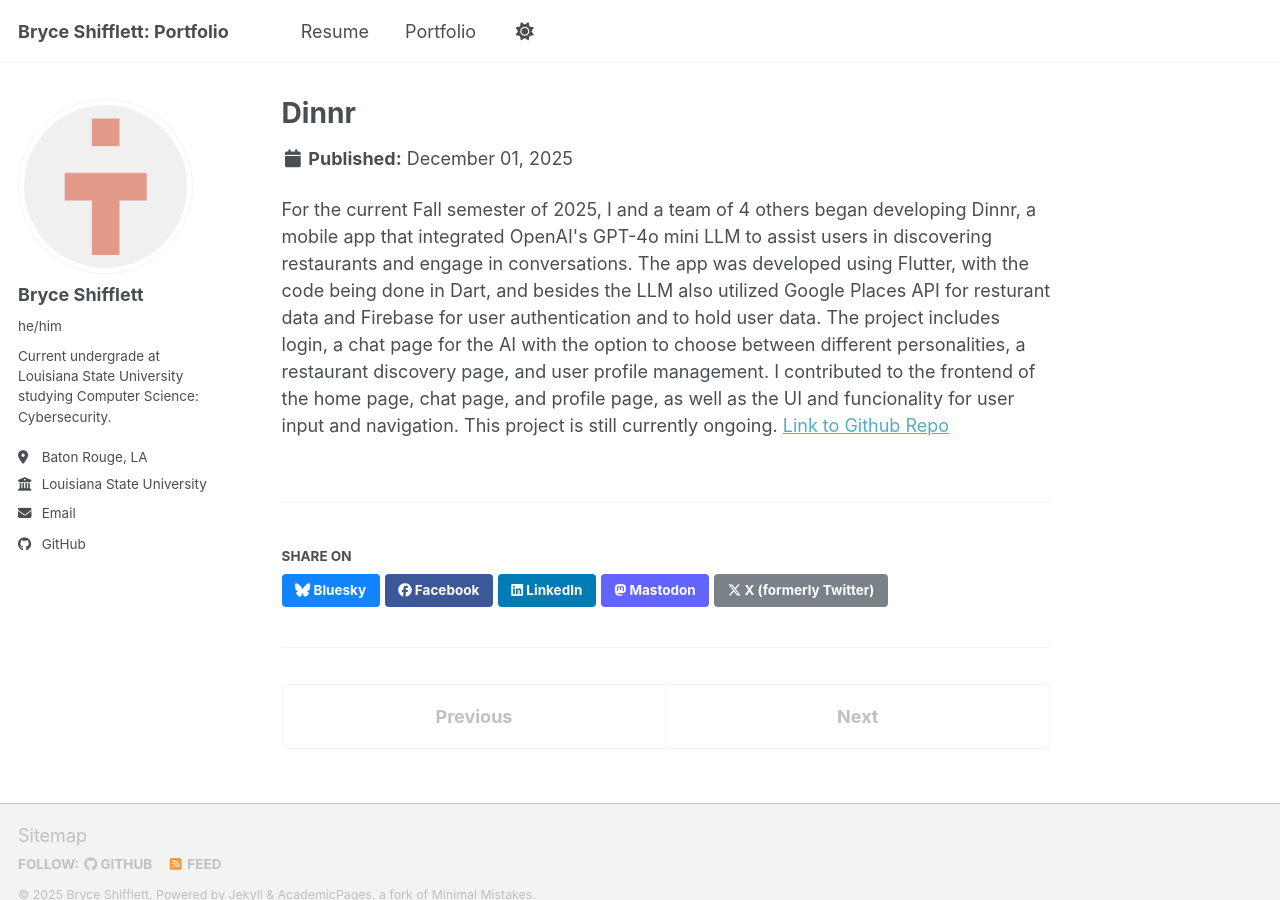
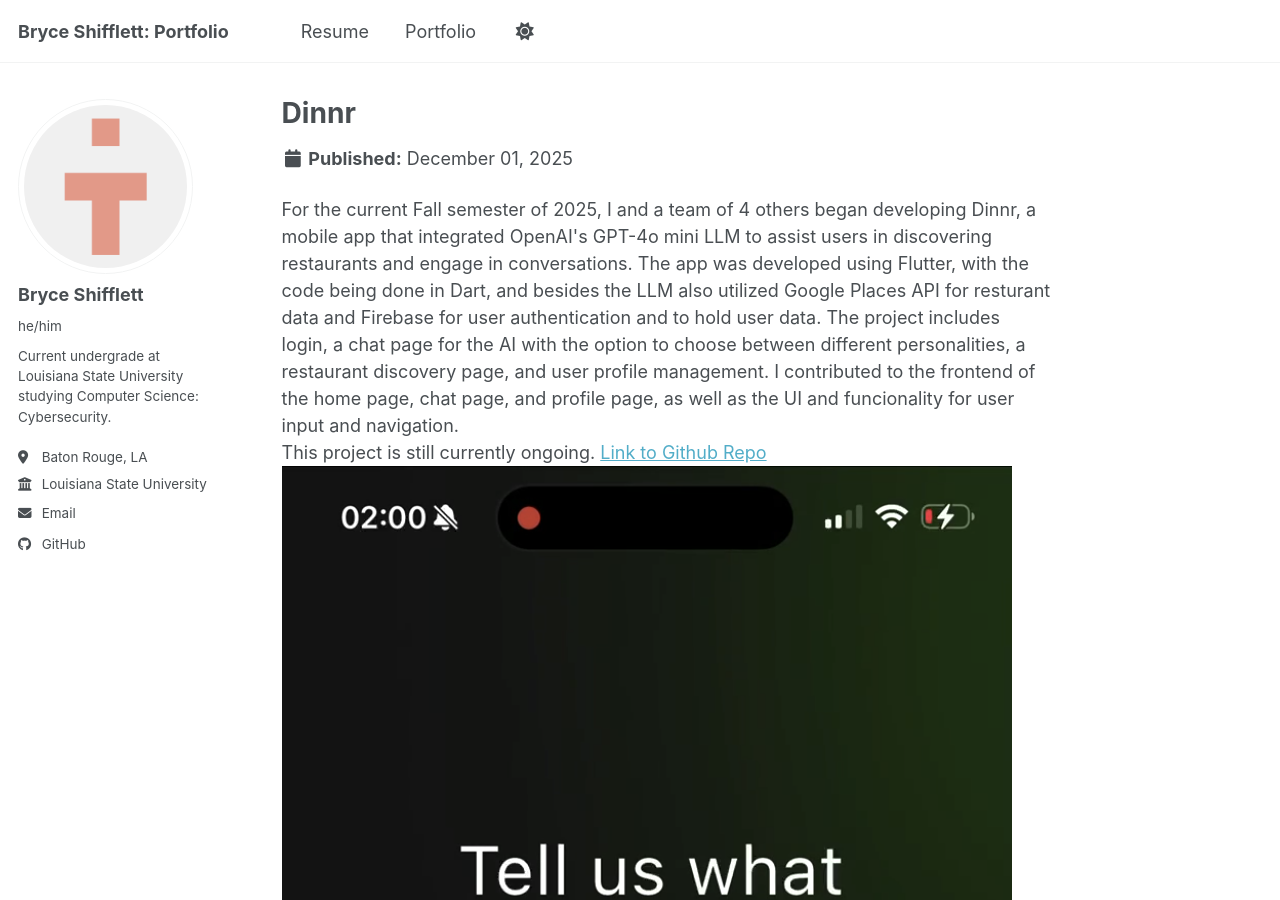
Before and after one commit to bshiff2/bshiff2.github.io, a Jekyll site: the page built from _portfolio/portfolio-2.html, in a window 1280 px wide and 900 px high. Built offline with Jekyll 4.4.1, drawn with Linux system fonts in a browser that asks for light colours; a script bundle is joined from its source files by our own code; library files that are not in the unit come from our copies.

Commit message:
Second set of changes.

```diff
--- a/_pages/publications.html
+++ b/_pages/publications.html
@@ -5,12 +5,12 @@
 author_profile: true
 ---
 
-<div class="wordwrap">Below is a copy of my resume.</div>
+<div class="wordwrap">Below is a copy of my resume.<br/></div>
 
 <iframe
     src="/files/BryceShifflett--Bullet_Resume.pdf"
     width="100%"
-    height="600px"
+    height="1200px"
     style="border: none;"
     title="Embedded PDF Viewer">
 </iframe>
--- a/_portfolio/portfolio-2.html
+++ b/_portfolio/portfolio-2.html
@@ -12,7 +12,8 @@
 to hold user data. The project includes login, a chat page for the AI with the option to choose
 between different personalities, a restaurant discovery page, and user profile management. I contributed
 to the frontend of the home page, chat page, and profile page, as well as the UI and funcionality for
-user input and navigation.
+user input and navigation.<br/>
 This project is still currently ongoing.
 
-<a href="https://github.com/bshiff2/dinnr_app">Link to Github Repo</a>
+<a href="https://github.com/bshiff2/dinnr_app">Link to Github Repo</a><br/>
+<img src = '/images/dinnrhome.png'>
```
Also changed, not shown: _pages/about.md (+17 -17 lines), _portfolio/portfolio-1.md (+2 -1 lines), images/dinnrhome.png (added), images/wordstorm.png (added).
